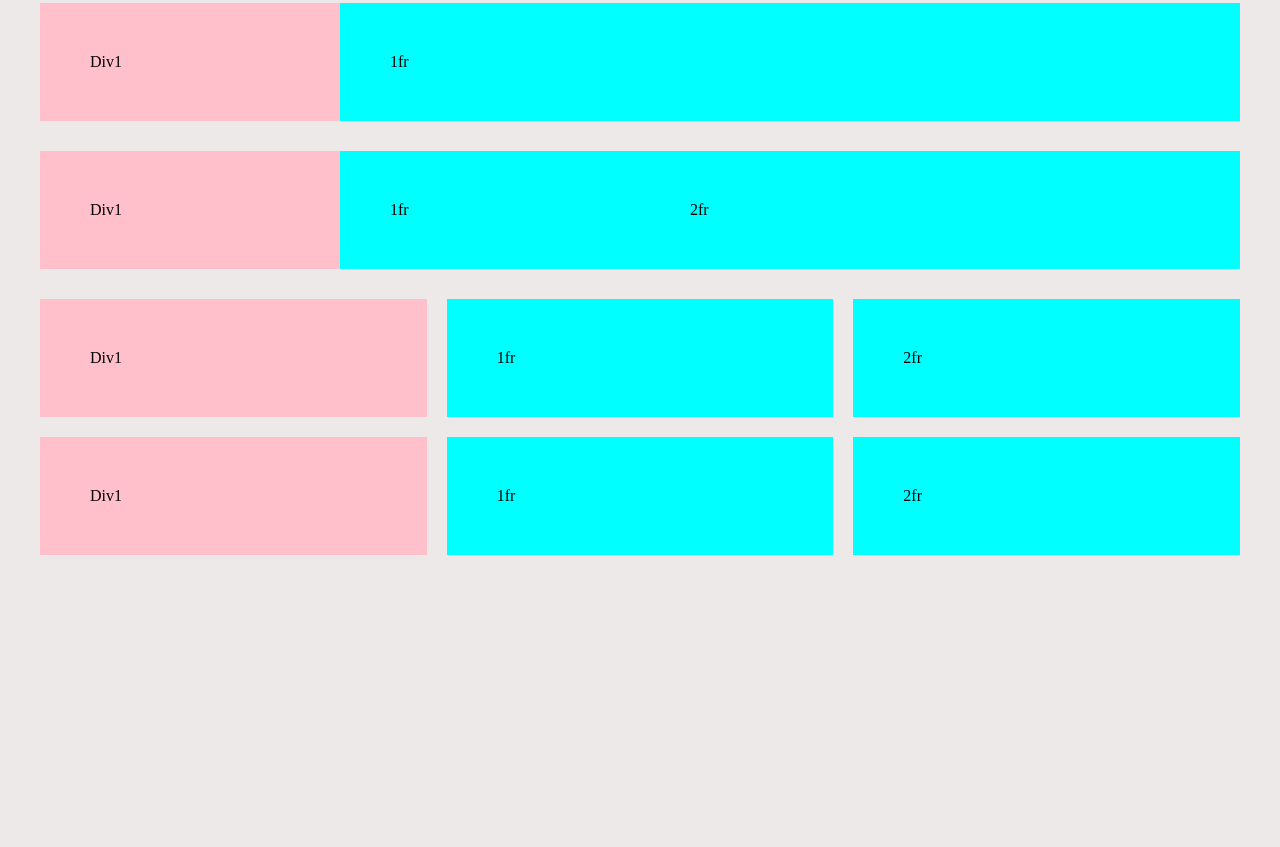
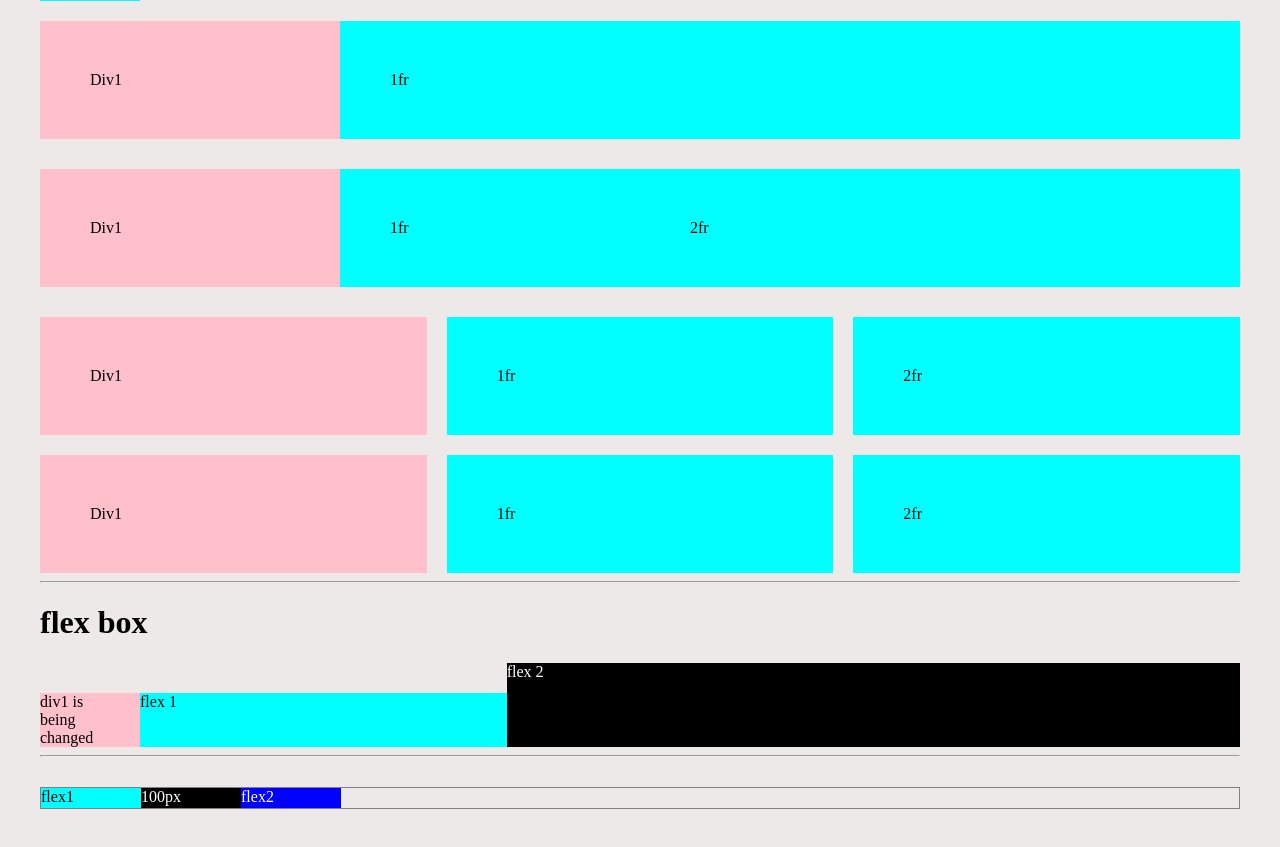
Before and after one commit to Vinald/Front-End-Development, a plain HTML site: page lesson 2 Html and css/index.html in a window 1280 px wide. Shown: the part 1565-2412 px from the top of the page. Before the commit the page ends 2152 px from the top, so only its background shows below. Drawn offline with Linux system fonts and the light colour scheme.

Commit message:
flex boxes

```diff
--- a/lesson 2 Html and css/assets/css/css.css
+++ b/lesson 2 Html and css/assets/css/css.css
@@ -6,6 +6,7 @@ body{
 .container{
     margin: 32px;
     align-items: center;
+    padding-bottom: 1000px;
 
 
 }
@@ -210,3 +211,50 @@ button{
     column-gap: 20px;
     row-gap: 20px;
 }
+
+
+.div5{
+    display: flex;
+    flex-direction: row;
+}
+
+.div5 .div4{
+    background: pink;
+    width:100px;
+}
+
+.div5 .div3{
+    background: aqua;
+    flex: 1;
+}
+
+.div5 .div5{
+    flex: 2;
+    background-color: black;
+    color: white;
+}
+
+.flex{
+    height: 20px;
+    margin: 30px 0;
+    border: 1px solid gray;
+    display: flex;
+    flex-direction: row;
+}
+
+.flex1{
+    background: aqua;
+    width: 100px;
+}
+
+.flex2{
+    background: black;
+    width: 100px;
+    color: white;
+}
+
+.flex3{
+    background: blue;
+    width: 100px;
+    color: white;
+}
--- a/lesson 2 Html and css/index.html
+++ b/lesson 2 Html and css/index.html
@@ -70,6 +70,7 @@
 
 
         <!-- learning to work with the grid-->
+        <hr>
         <h1>grids</h1>
         <div class="div">
             <div class="div1" style="background: pink;">Div1</div>
@@ -102,6 +103,26 @@
             <div class="div1" style="background: aqua;">1fr</div>
             <div class="div1" style="background: aqua;">2fr</div>
         </div>
+
+
+        <hr>
+        <h1>flex box</h1>
+
+        <div class="div5">
+            <div class="div4">div1 is being changed</div>
+            <div class="div3">flex 1</p></div>
+            <div class="div5">flex 2</div>
+        </div>
+
+        <hr>
+
+        <div class="flex">
+            <div class="flex1">flex1</div>
+            <div class="flex2">100px</div>
+            <div class="flex3">flex2</div>
+            <div class="flex4"></div>
+            <div class="flex5"></div>
+        </div>
     </div>
 
 </body>
```
